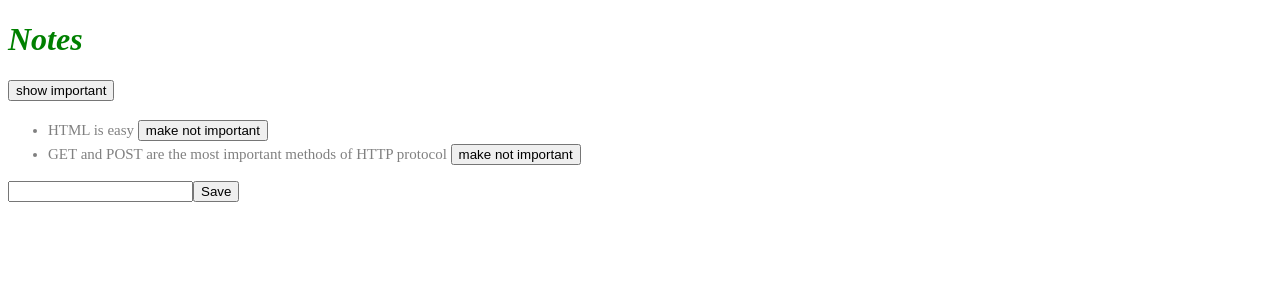
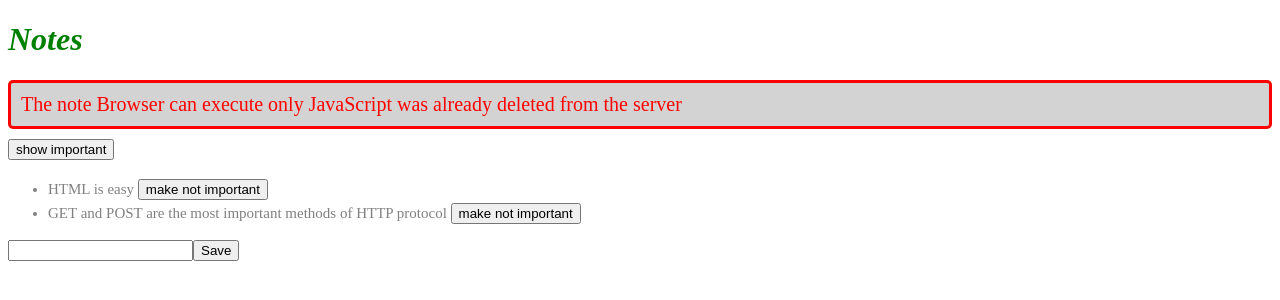
Before and after one commit to eyc94/full-stack-open, a React (Create React App) app in the folder 02. Communicating With Server/notes-frontend/: page / in a window 1280 px wide. Both pictures are taken after a click on the button "make important". Shown: the top 300 px of the page. Built offline with nearby package versions, Linux system fonts and the light colour scheme; no server answers; data requests are answered from the project's data file.

Commit message:
Improved error message

```diff
--- a/02. Communicating With Server/notes-frontend/src/App.js
+++ b/02. Communicating With Server/notes-frontend/src/App.js
@@ -1,11 +1,13 @@
 import { useState, useEffect } from 'react';
 import Note from './components/Note';
+import Notification from './components/Notification';
 import noteService from './services/notes';
 
 const App = (props) => {
   const [notes, setNotes] = useState([]);
   const [newNote, setNewNote] = useState('');
   const [showAll, setShowAll] = useState(true);
+  const [errorMessage, setErrorMessage] = useState(null);
 
   useEffect(() => {
     noteService
@@ -25,7 +27,10 @@ const App = (props) => {
         setNotes(notes.map(note => note.id !== id ? note : returnedNote));
       })
       .catch(error => {
-        alert(`The note ${note.content} was already deleted from the server`);
+        setErrorMessage(`The note ${note.content} was already deleted from the server`);
+        setTimeout(() => {
+          setErrorMessage(null);
+        }, 5000);
         setNotes(notes.filter(n => n.id !== id));
       })
   };
@@ -57,6 +62,7 @@ const App = (props) => {
   return (
     <div>
       <h1>Notes</h1>
+      <Notification message={errorMessage} />
       <div>
         <button onClick={() => setShowAll(!showAll)}>
           show {showAll ? 'important' : 'all'}
--- /dev/null
+++ b/02. Communicating With Server/notes-frontend/src/components/Notification.js
@@ -0,0 +1,13 @@
+const Notification = ({ message }) => {
+  if (message === null) {
+    return null;
+  }
+
+  return (
+    <div className='error'>
+      {message}
+    </div>
+  );
+};
+
+export default Notification;
--- a/02. Communicating With Server/notes-frontend/src/index.css
+++ b/02. Communicating With Server/notes-frontend/src/index.css
@@ -8,3 +8,13 @@ h1 {
   padding-top: 3px;
   font-size: 15px;
 }
+
+.error {
+  color: red;
+  background: lightgrey;
+  font-size: 20px;
+  border-style: solid;
+  border-radius: 5px;
+  padding: 10px;
+  margin-bottom: 10px;
+}
```
